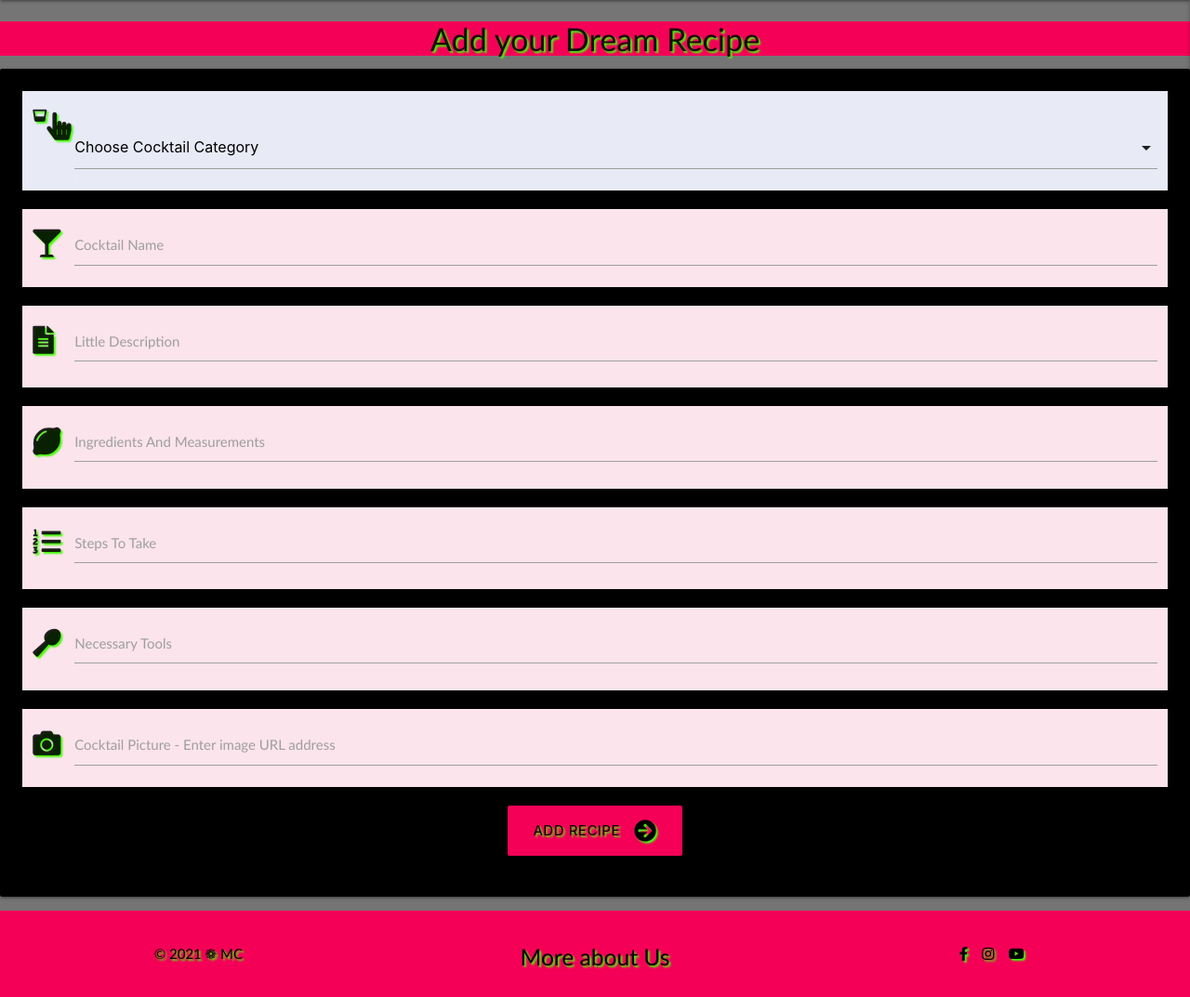
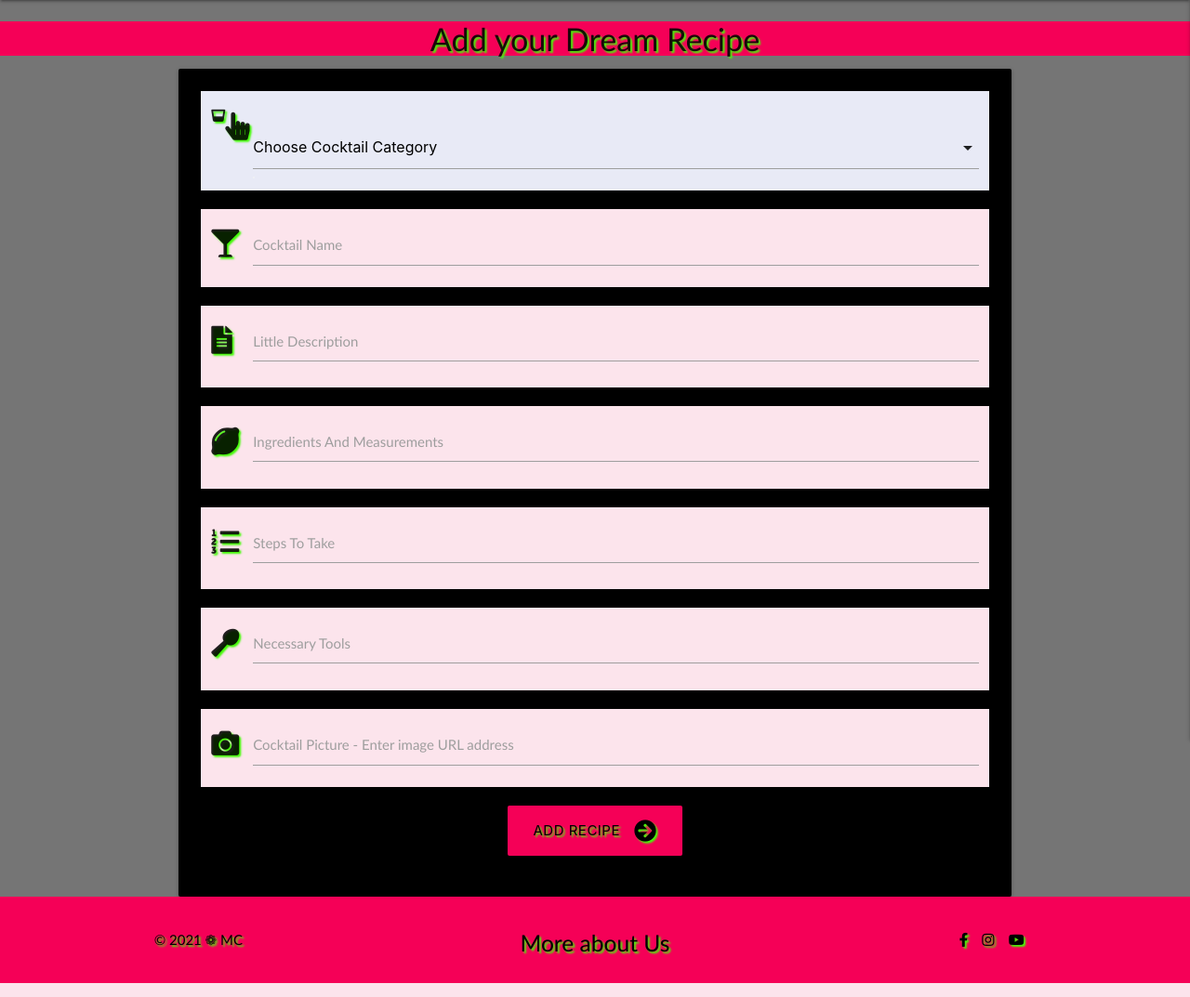
Before and after one commit to MaggieDaisy/Cocktails_and_Dreams, a Flask app: page /add_recipe in a window 1280 px wide. Shown: the part 64-1137 px from the top of the page at 93% size. Run offline with Flask 2, Linux system fonts and the light colour scheme; the visitor is signed in with stand-in values (Sample User, id 1); data that the repository does not hold is empty; some libraries are stand-ins or nearby versions.

Commit message:
Add container class to add and edit recipe form, add style in css

```diff
--- a/static/css/style.css
+++ b/static/css/style.css
@@ -16,6 +16,10 @@ html {
     font-family: GillSans, Calibri, Trebuchet, sans-serif;
 }
 
+.container{
+    margin: auto;
+}
+
 .text-shadow {
     text-shadow: 2px 2px 2px rgba(66, 251, 5);
 }
@@ -30,7 +34,7 @@ html {
 }
 
 #card-recipe {
-    min-height: 660px;
+    min-height: 890px;
 }
 
 #footer-icons {
--- a/templates/add_recipe.html
+++ b/templates/add_recipe.html
@@ -3,7 +3,7 @@
 
 <!-- Header of the page-->
 <h4 class="pink accent-3 center-align text-shadow">Add your Dream Recipe</h4>
-<div class="row card-panel black">
+<div class="row card-panel black container">
     <form class="col s12" method="POST" action="{{ url_for('add_recipe') }}">
         <!-- Dropdown selection for choosing cocktails categories -->
         <div class="row indigo lighten-5">
--- a/templates/edit_recipe.html
+++ b/templates/edit_recipe.html
@@ -4,7 +4,7 @@
 <!-- Header for the page -->
 <h4 class="pink accent-3 center-align text-shadow">Here you can Edit and Correct your Dream Recipe</h4>
 <!-- Panel with input fields to edit and correct recipe-->
-<div class="row card-panel black">
+<div class="row card-panel black container">
     <form class="col s12" method="POST" action="{{ url_for('edit_recipe', recipe_id=recipe._id) }}">
         <!-- Dropdown selection for choosing a cocktail category -->
         <div class="row indigo lighten-5">
--- a/templates/recipes.html
+++ b/templates/recipes.html
@@ -3,7 +3,7 @@
 <!-- Header of the page-->
 <h4 class="pink accent-3 center-align text-shadow">All Dream Recipes</h4>
 <!-- Card panel for Search field -->
-<div class="card-panel black center-align">
+<div class="card-panel black">
     <div class="row card-panel indigo lighten-5">
         <form action="{{ url_for('search') }}" method="post" class="col s12">
             <div class="row valign-wrapper center-align">
```
